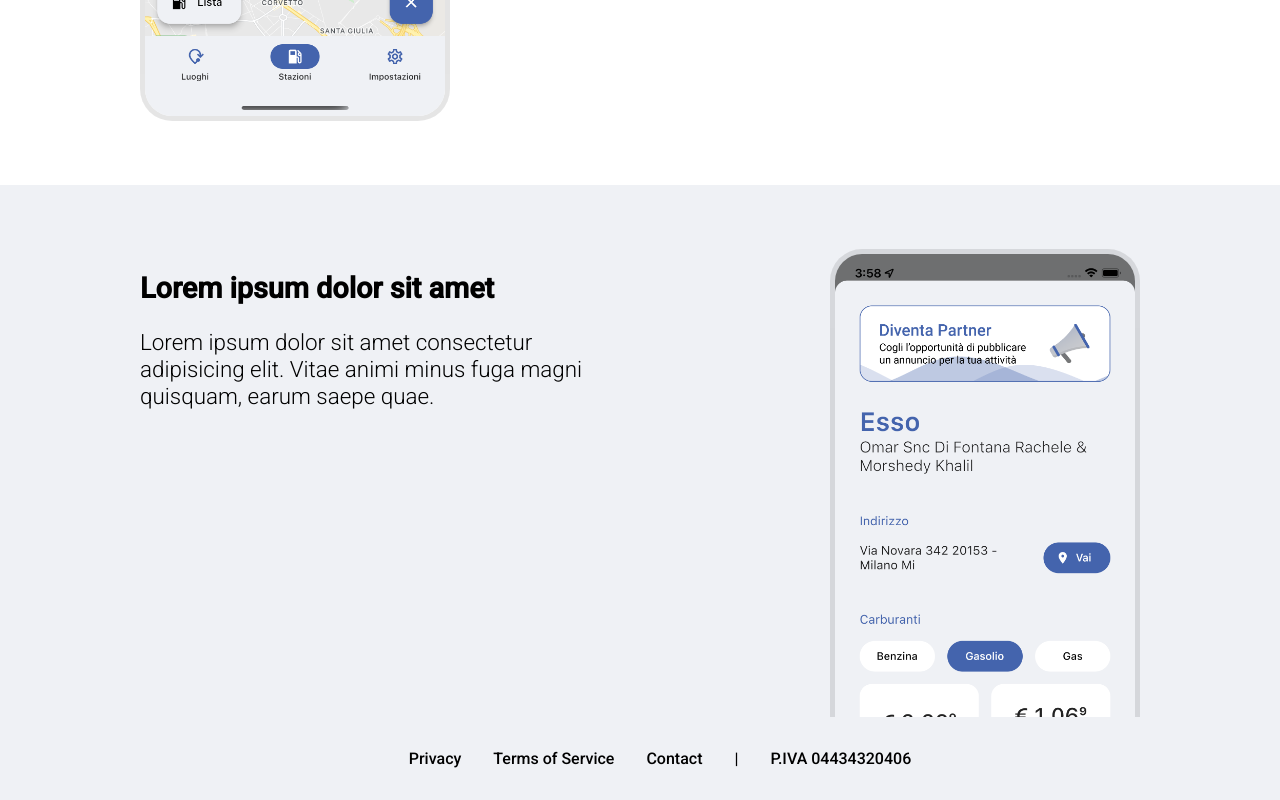
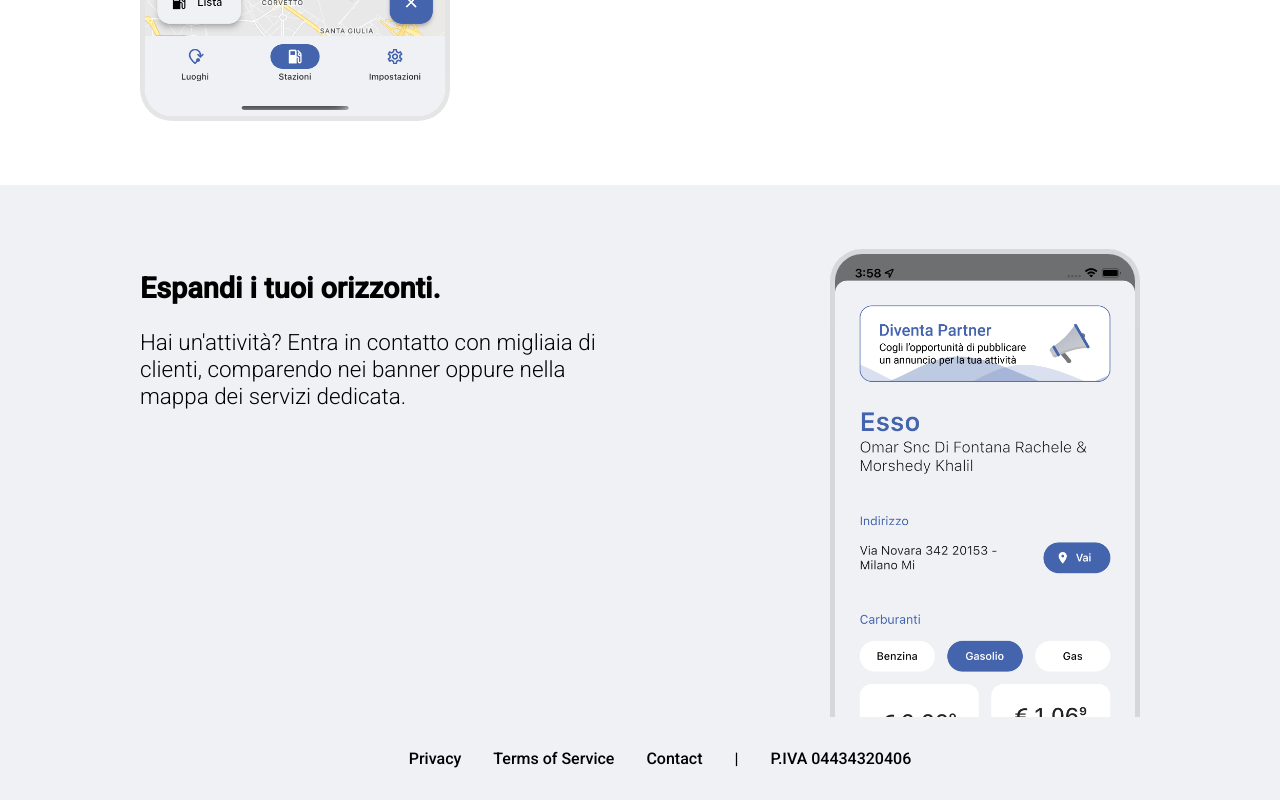
Before and after one commit to ferrohd/benziina-website, a plain HTML site: page index.html in a window 1280 px wide. Shown: the part 943-1743 px from the top of the page. Drawn offline with Linux system fonts and the light colour scheme.

Commit message:
add last partner message

```diff
--- a/index.html
+++ b/index.html
@@ -58,8 +58,8 @@
     <section class="section">
         <div class="wrapper">
             <div class="content">
-                <h2 class="title">Lorem ipsum dolor sit amet</h2>
-                <p class="subtitle">Lorem ipsum dolor sit amet consectetur adipisicing elit. Vitae animi minus fuga magni quisquam, earum saepe quae.</p>
+                <h2 class="title">Espandi i tuoi orizzonti.</h2>
+                <p class="subtitle">Hai un'attività? Entra in contatto con migliaia di clienti, comparendo nei banner oppure nella mappa dei servizi dedicata.</p>
             </div>
             <div class="img-container">
                 <img src="img/renders/light/3.png" alt="" class="img light-mode"/>
```
